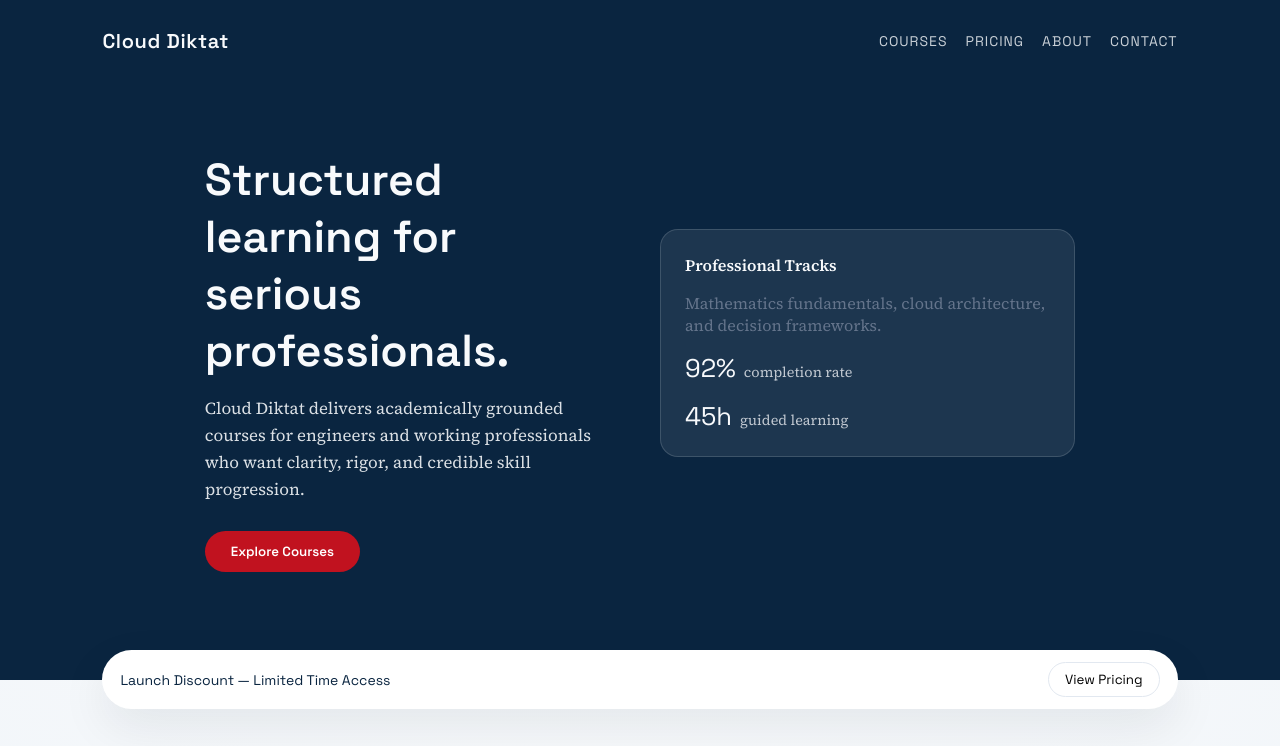
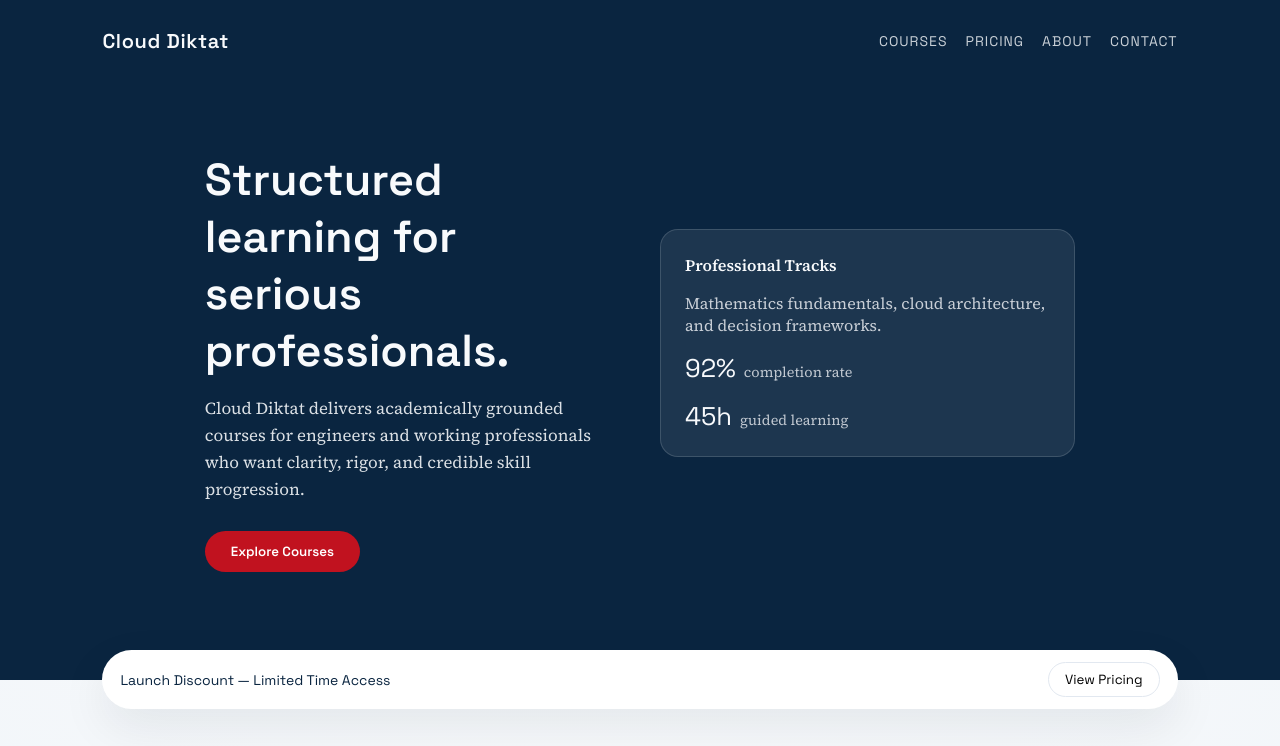
Before and after one commit to herley-shaori/Cloud-Diktat-Azure, a website: page app/frontend/public/index.html in a window 1280 px wide. Shown: the top 746 px of the page. Drawn offline with Linux system fonts and the light colour scheme.

Commit message:
Improve hero card muted text contrast

```diff
--- a/app/frontend/public/styles.css
+++ b/app/frontend/public/styles.css
@@ -94,6 +94,10 @@ nav .nav-links {
 
 .hero-card .stat-label {
   color: rgba(248, 250, 252, 0.75);
+}
+
+.hero-card .muted {
+  color: rgba(248, 250, 252, 0.78);
 }
 
 .primary-button {
```
